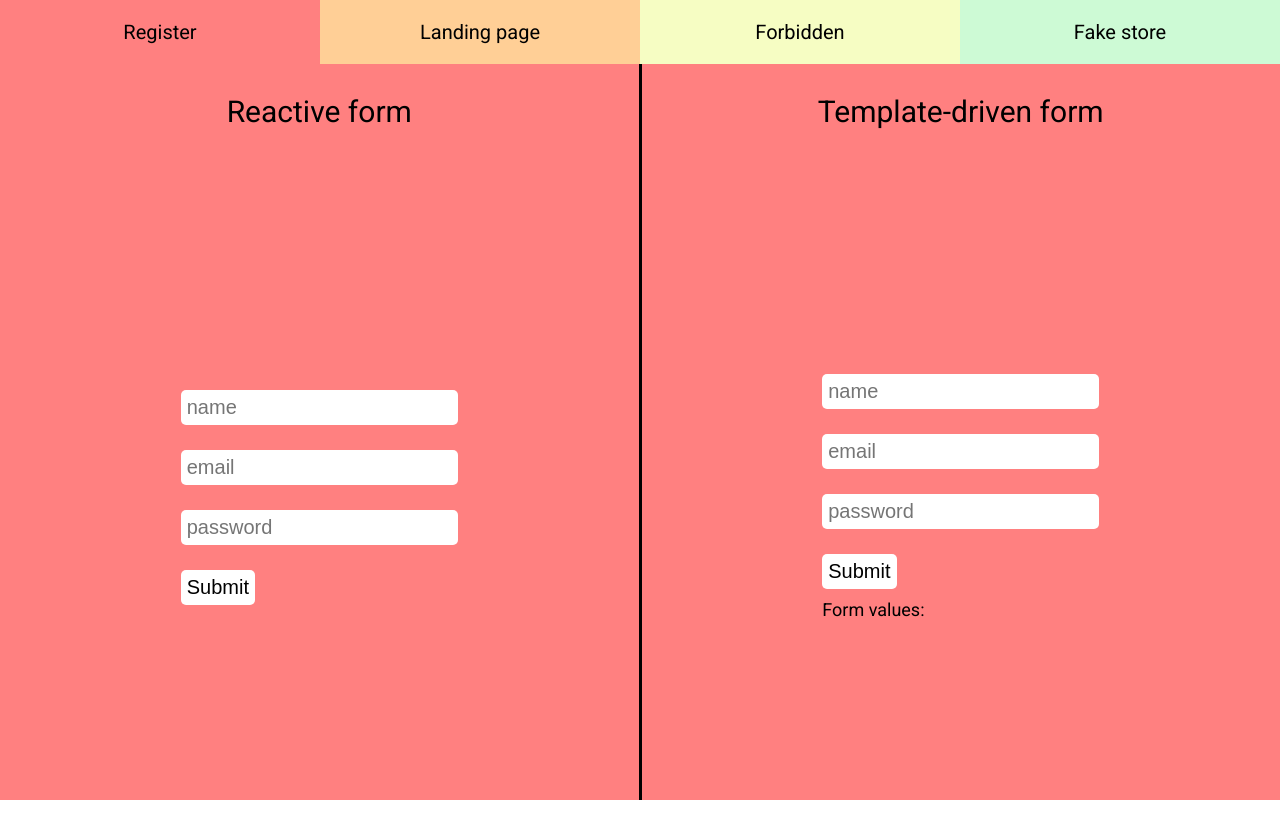
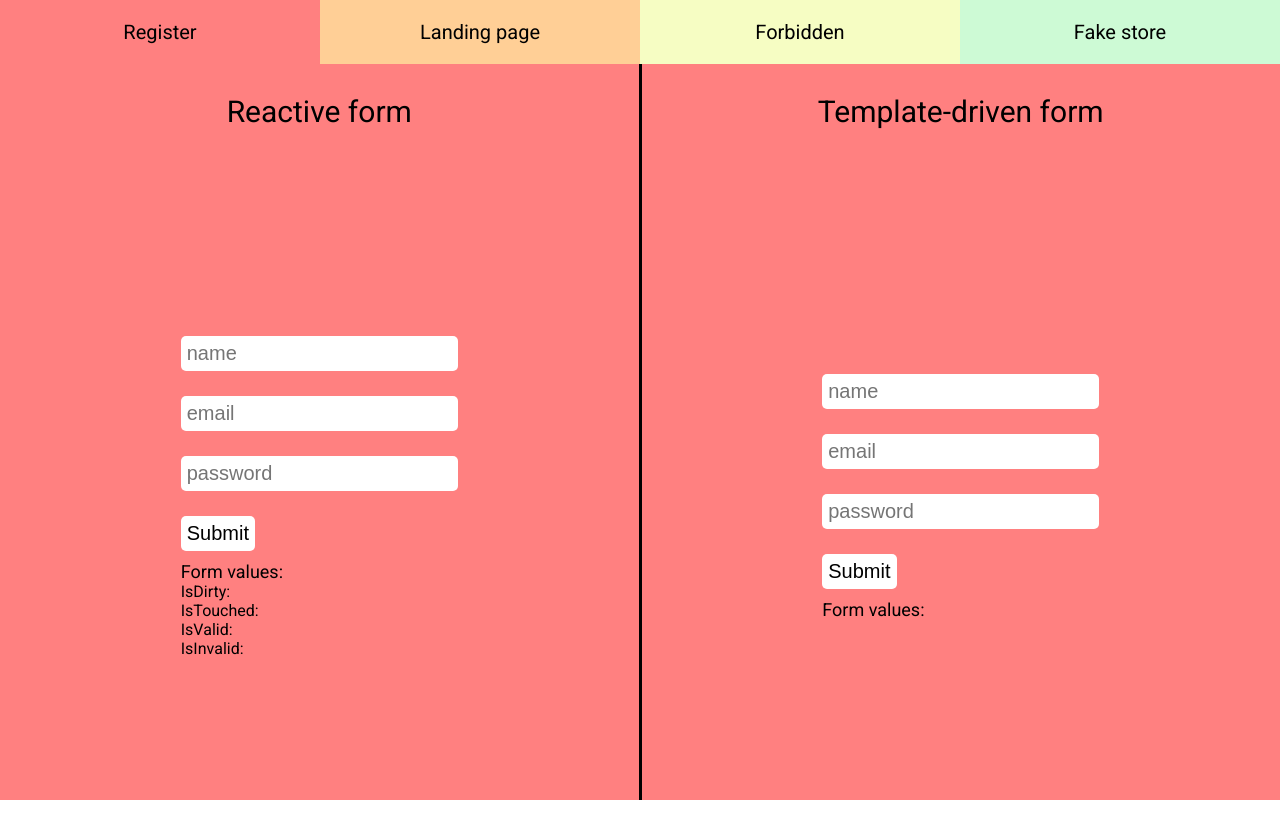
Before and after one commit to Ifty18/angular-presentation, an Angular app: page /register in a window 1280 px wide. Shown: the top 838 px of the page. Built offline with nearby package versions, Linux system fonts and the light colour scheme.

Commit message:
problems template

```diff
--- a/src/app/pages/register/reactive-form/reactive-form.component.html
+++ b/src/app/pages/register/reactive-form/reactive-form.component.html
@@ -18,8 +18,20 @@
         <p *ngIf="isPasswordInvalid" class="error-message">The password is required. It also must have between 6 to 20 charcters.</p>
       </div>
 
+      <!-- Add a new input field for age similar to the one above. -->
+
       <button class="submit-button">Submit</button>
 
+      <div class="values">
+          Form values: {{formValues | json}}
+      </div>
+
+      <div class="form-properties">
+          IsDirty:  <br>
+          IsTouched:  <br>
+          IsValid:  <br>
+          IsInvalid:  <br>
+      </div>
     </form>
   </div>
 </div>
--- a/src/app/pages/register/reactive-form/reactive-form.component.scss
+++ b/src/app/pages/register/reactive-form/reactive-form.component.scss
@@ -42,3 +42,8 @@
   width: 250px;
   margin-top: 5px;
 }
+
+.values {
+  margin-top: 10px;
+  font-size: large;
+}
--- a/src/app/pages/register/reactive-form/reactive-form.component.ts
+++ b/src/app/pages/register/reactive-form/reactive-form.component.ts
@@ -1,4 +1,4 @@
-import { Component } from '@angular/core';
+import { Component, OnInit } from '@angular/core';
 import { AbstractControl, FormControl, FormGroup, Validators } from '@angular/forms';
 
 function mustContainCentricEmailDomain (control: AbstractControl) {
@@ -13,7 +13,17 @@ function mustContainCentricEmailDomain (control: AbstractControl) {
   templateUrl: './reactive-form.component.html',
   styleUrls: ['./reactive-form.component.scss']
 })
-export class ReactiveFormComponent {
+export class ReactiveFormComponent implements OnInit {
+  formValues: unknown;
+
+  ngOnInit() {
+    //Add a listener to the valueChanges event of the password control
+    //and display the value on the console.
+
+    //Add a listener to the valueChanges event of the name control and use the value
+    //to set the email control value to the name value followed by "@centric.com".
+  }
+
   form = new FormGroup({
     name: new FormControl('', {
       validators: [
@@ -58,7 +68,7 @@ export class ReactiveFormComponent {
 
   onSubmit() {
     if(!this.isEmailInvalid && !this.isNameInvalid && !this.isPasswordInvalid) {
-      console.log(this.form);
+      this.formValues = this.form.value;
     }
   }
 }
```
